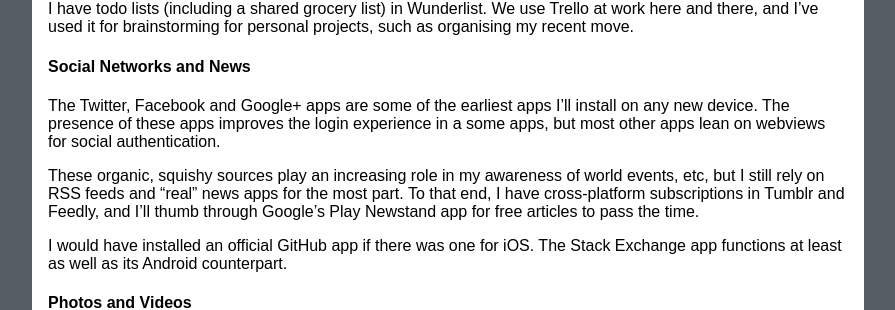
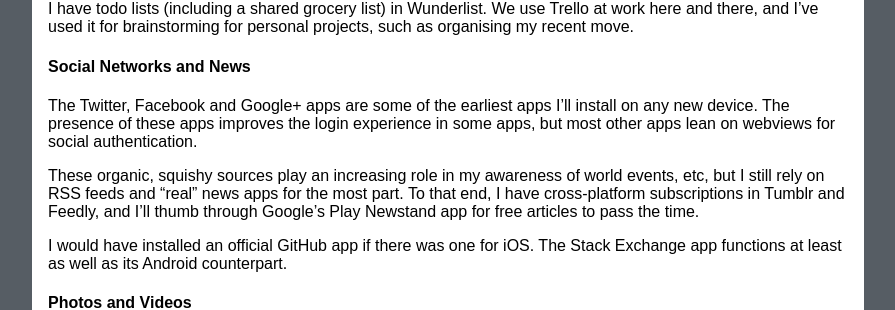
Before and after one commit to jokeyrhyme/jokeyrhyme.github.com, a Jekyll site: the page built from _posts/2014-11-25-1-android-to-ios-process-and-initial-thoughts.md, in a window 1280 px wide and 900 px high, scrolled down 883 px. Shown: the part 163-473 px from the top of the window, without its empty margins (192-1087 px from the left). Built offline with Jekyll 4.4.1, drawn with Linux system fonts in a browser that asks for light colours.

```diff
--- a/_posts/2014-11-25-1-android-to-ios-process-and-initial-thoughts.md
+++ b/_posts/2014-11-25-1-android-to-ios-process-and-initial-thoughts.md
@@ -83,7 +83,7 @@ projects, such as organising my recent move.
 
 The Twitter, Facebook and Google+ apps are some of the earliest apps I'll
 install on any new device. The presence of these apps improves the login
-experience in a some apps, but most other apps lean on webviews for social
+experience in some apps, but most other apps lean on webviews for social
 authentication.
 
 These organic, squishy sources play an increasing role in my awareness of world
```
